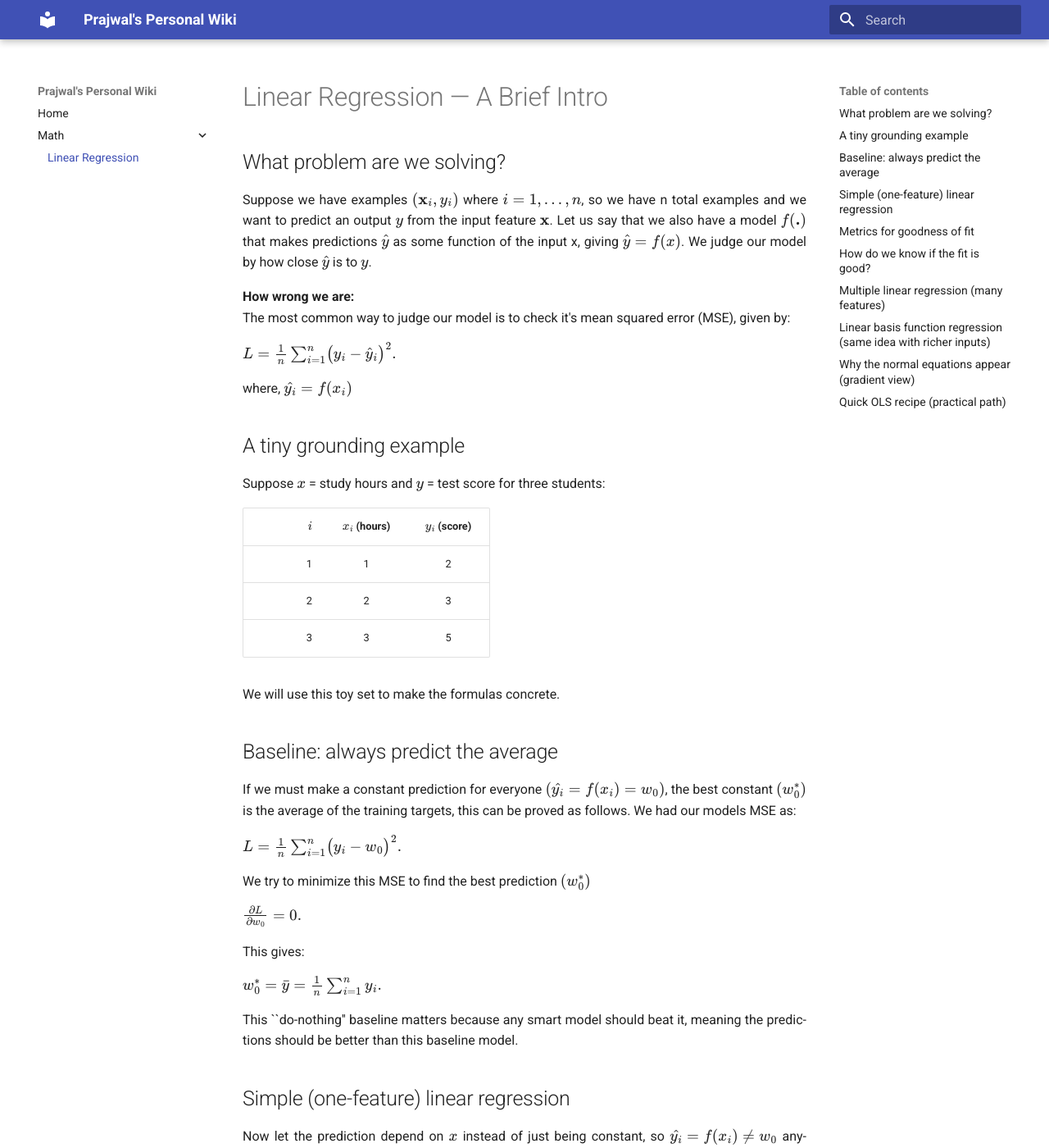
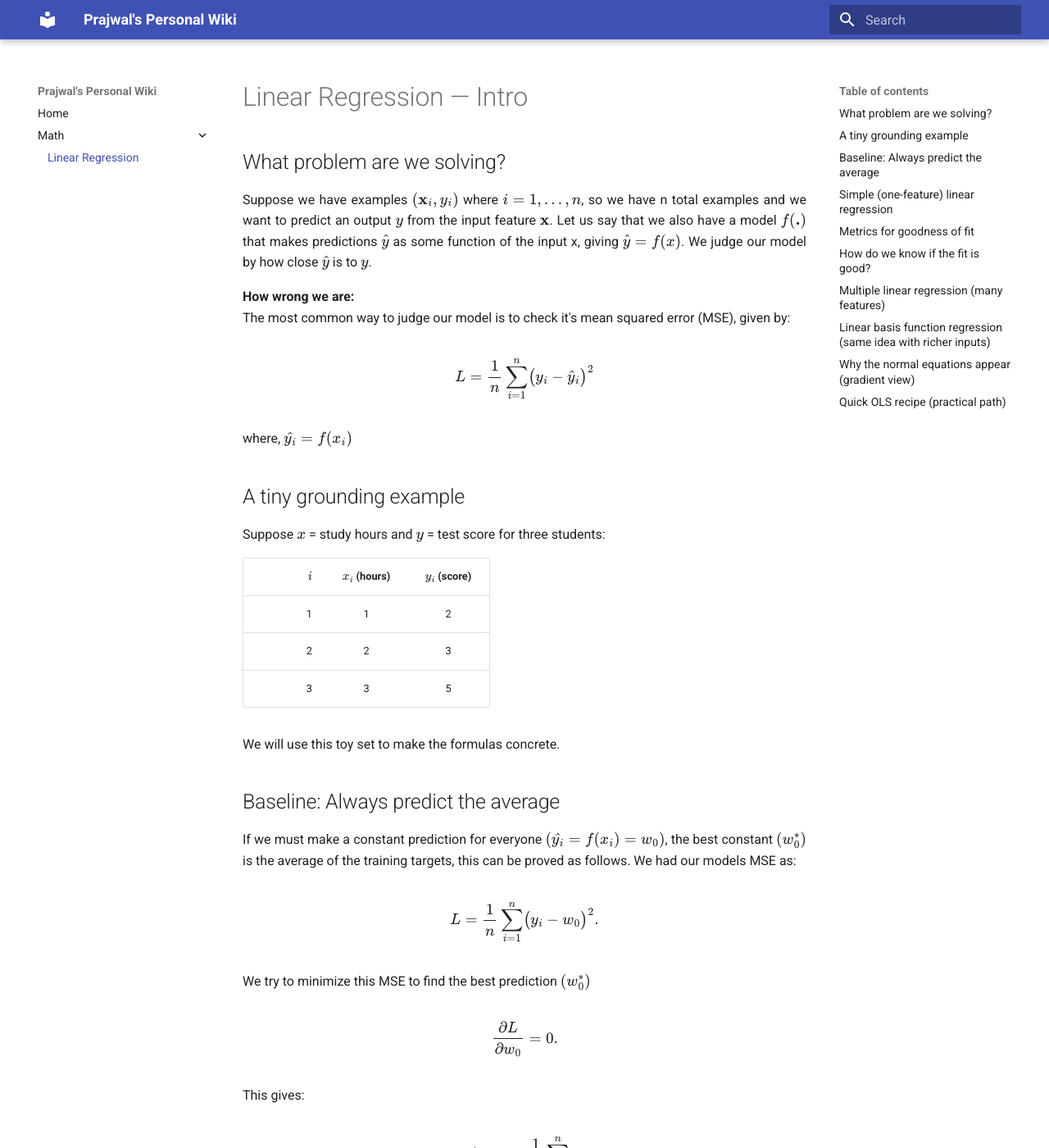
Before and after one commit to pj1911/my-wiki, an MkDocs documentation site: the page built from docs/linearRegression.md, in a window 1280 px wide and 1400 px high. Shown: the whole window at 82% size. Built offline with MkDocs 1.6.1 and Material for MkDocs 9.7.7, drawn with Linux system fonts in a browser that asks for light colours.

Commit message:
Update linearRegression.md

```diff
--- a/docs/linearRegression.md
+++ b/docs/linearRegression.md
@@ -1,4 +1,4 @@
-# Linear Regression — A Brief Intro
+# Linear Regression — Intro
 
 ## What problem are we solving?
 
@@ -7,9 +7,9 @@ Suppose we have examples \((\mathbf{x}_i, y_i)\) where \(i = 1,...,n\), so we ha
 **How wrong we are:**
 The most common way to judge our model is to check it's mean squared error (MSE), given by:
 
-\(
-L=\frac{1}{n}\sum_{i=1}^n \bigl(y_i-\hat y_i\bigr)^2.
-\)
+$$
+L=\frac{1}{n}\sum_{i=1}^n \bigl(y_i-\hat y_i\bigr)^2
+$$
 
 where, \(\hat{y_i} = f(x_i)\)
 
@@ -25,25 +25,25 @@ Suppose \(x\) = study hours and \(y\) = test score for three students:
 
 We will use this toy set to make the formulas concrete.
 
-## Baseline: always predict the average
+## Baseline: Always predict the average
 
 If we must make a constant prediction for everyone \((\hat{y_i} =f(x_i) =w_0)\), the best constant \((w_0^*)\) is the average of the training targets, this can be proved as follows. We had our models MSE as:
 
-\(
+$$
 L=\frac{1}{n}\sum_{i=1}^n \bigl(y_i-w_0\bigr)^2.
-\)
+$$
 
 We try to minimize this MSE to find the best prediction \((w_0^*)\)
 
-\(
+$$
 \frac{\partial L}{\partial w_0}=0.
-\)
+$$
 
 This gives:
 
-\(
+$$
 w_0^*=\bar y=\frac{1}{n}\sum_{i=1}^n y_i.
-\)
+$$
 
 This ``do-nothing'' baseline matters because any smart model should beat it, meaning the predictions should be better than this baseline model.
 
@@ -51,68 +51,68 @@ This ``do-nothing'' baseline matters because any smart model should beat it, mea
 
 Now let the prediction depend on \(x\) instead of just being constant, so \(\hat{y_i} =f(x_i) \neq w_0\) anymore, but:
 
-\(
+$$
 \hat y_i = w_0 + w_1 x_i
-\)
+$$
 
 We can then define the error for each sample i as: \(e_i = y_i-\hat y_i\). Then we can write \(y_i = \hat y_i + e_i\). This means the error term captures everything from the reality that the model cannot.
 
 **Optimal Parameters \(w_0^*\) and \( w_1^*\):**
 We can write the MSE in this case as:
 
-\(
+$$
 L=\frac{1}{n}\sum_{i=1}^n \bigl(y_i-w_0-w_1x_i\bigr)^2.
-\)
+$$
 
 Minimizing MSE gives the ordinary least squares (OLS) solution
 
-\(
+$$
 w_1^*=\frac{\sum (x_i-\bar x)(y_i-\bar y)}{\sum (x_i-\bar x)^2}
 =\frac{\sigma_{xy}}{\sigma_x^2}
 = r_{xy}\frac{\sigma_y}{\sigma_x},
 \qquad
 w_0^*=\bar y-w_1^*\bar x,
-\)
+$$
 
 where,
 
-\(
+$$
 \bar x=\frac{1}{n}\sum x_i,\quad
 \sigma_x^2=\frac{1}{n}\sum (x_i-\bar x)^2,\quad
 \sigma_{xy}=\frac{1}{n}\sum (x_i-\bar x)(y_i-\bar y),\quad
 r_{xy}=\frac{\sigma_{xy}}{\sigma_x\sigma_y}.
-\)
+$$
 
 ## Metrics for goodness of fit
 
 We know the residuals \(e_i=y_i-\hat y_i\) with \(\hat y_i=w_0+w_1x_i\), and their (biased) variance is given by:
 
-\(
+$$
 \sigma_e^2=\frac{1}{n}\sum_{i=1}^n e_i^2.
-\)
+$$
 
 We call it \emph{biased} because it divides by \(n\). The \emph{unbiased} version (simple regression with intercept) is:
 
-\(
+$$
 s_e^2=\frac{1}{n-2}\sum_{i=1}^n e_i^2.
-\)
+$$
 
 Start from the least squares objective:
 
-\(
+$$
 L(w_0,w_1)=\sum_{i=1}^n\bigl(y_i-w_0-w_1x_i\bigr)^2.
-\)
+$$
 
 Set the partial derivatives to zero:
 
-\(
+$$
 \frac{\partial S}{\partial w_0}=-2\sum (y_i-w_0-w_1x_i)=0,\qquad
 \frac{\partial S}{\partial w_1}=-2\sum x_i(y_i-w_0-w_1x_i)=0.
-\)
+$$
 
 These two equations give the normal equations
 
-\(
+$$
 \sum e_i=0
 \ \Rightarrow\
 w_0=\bar y - w_1\bar x,
@@ -120,58 +120,58 @@ w_0=\bar y - w_1\bar x,
 \sum x_ie_i=0
 \ \Rightarrow\
 w_1=\frac{\sum (x_i-\bar x)(y_i-\bar y)}{\sum (x_i-\bar x)^2}.
-\)
+$$
 
 Define the basic sums
 
-\(
+$$
 S_{xx}=\sum (x_i-\bar x)^2,\quad
 S_{yy}=\sum (y_i-\bar y)^2,\quad
 S_{xy}=\sum (x_i-\bar x)(y_i-\bar y),
-\)
+$$
 
 so \(w_1=S_{xy}/S_{xx}\) and \(w_0=\bar y-w_1\bar x\). Substituting \(w_0\) we get:
 
-\(
+$$
 e_i
 = y_i - w_0 - w_1x_i
 = (y_i-\bar y) - w_1(x_i-\bar x).
-\)
+$$
 
 Therefore the (biased) residual variance times \(n\) (i.e., SSE) is
 
-\(
+$$
 \sum e_i^2
 =\sum\bigl[(y_i-\bar y)-w_1(x_i-\bar x)\bigr]^2
 = S_{yy} - 2w_1 S_{xy} + w_1^2 S_{xx}.
-\)
+$$
 
 Substitute \(w_1=S_{xy}/S_{xx}\) and simplify:
 
-\(
+$$
 \sum e_i^2
 = S_{yy} - 2\frac{S_{xy}^2}{S_{xx}} + \frac{S_{xy}^2}{S_{xx}}
 = S_{yy} - \frac{S_{xy}^2}{S_{xx}}.
-\)
+$$
 
 Divide by \(n\) to match the ``population'' convention used for \(\sigma_e^2\):
 
-\(
+$$
 \sigma_e^2
 = \frac{1}{n}\sum e_i^2
 = \frac{S_{yy}}{n} - \frac{S_{xy}^2}{n\,S_{xx}}
 = \sigma_y^2 - \frac{\sigma_{xy}^2}{\sigma_x^2}.
-\)
+$$
 
 Finally, define \(R^2=1-\dfrac{\text{SSE}}{\text{SST}}=1-\dfrac{\sum e_i^2}{\sum (y_i-\bar y)^2}\) to get
 
-\(
+$$
 R^2
 = 1-\frac{S_{yy}-\frac{S_{xy}^2}{S_{xx}}}{S_{yy}}
 = \frac{S_{xy}^2}{S_{xx}\,S_{yy}}
 = \frac{\sigma_{xy}^2}{\sigma_x^2\,\sigma_y^2}
 = r_{xy}^2.
-\)
+$$
 
 ## How do we know if the fit is good?
 
@@ -187,29 +187,29 @@ R^2
 
 When we have multiple input features \((d)\) per example, stack them in a matrix:
 
-\(
+$$
 \mathbf{X}\in\mathbb{R}^{n\times d} \quad
 \mathbf{y}\in\mathbb{R}^{n},\quad
 \mathbf{A}=\bigl[\mathbf{1}\ \ \mathbf{X}\bigr]\in\mathbb{R}^{n\times(d+1)}.
-\)
+$$
 
 For each sample we have:
 
-\(
+$$
 \hat{y_i} = w_0 + w_1x_{i,1} + \cdots + w_dx_{i,d}
-\)
+$$
 
 Then the model can be written as :
 
-\(
+$$
 \hat{\mathbf{y}}=\mathbf{A}\mathbf{w},
-\)
+$$
 
 Then minimizing gives the solution \(w^*\) as:
 
-\(
+$$
 \mathbf{w}^*=(\mathbf{A}^\top\mathbf{A})^{-1}\mathbf{A}^\top\mathbf{y}.
-\)
+$$
 
 Each coefficient now means: \emph{change in \(y\) for a one-unit change in that feature, holding the other included features fixed.}
 
@@ -217,27 +217,27 @@ Each coefficient now means: \emph{change in \(y\) for a one-unit change in that
 
 The assumption that the output is a linear function of the input features is very restrictive. Instead, we can consider them to be linear combinations of fixed non-linear functions. Therefore, instead of feeding raw features, we can feed any fixed transformations: polynomials, splines, one-hot bins, etc.
 
-\(
+$$
 \hat y_i=\sum_{j=0}^{p} w_j\,\phi_j(\mathbf{x}_i)
 = \mathbf{w}^\top\boldsymbol{\phi}(\mathbf{x}_i),\qquad \phi_0(\cdot)=1.
-\)
+$$
 
 In matrix form,
 
-\(
+$$
 \boldsymbol{\Phi}=
 \begin{bmatrix}
 \phi_0(\mathbf{x}_1)&\cdots&\phi_p(\mathbf{x}_1)\\
 \vdots&\ddots&\vdots\\
 \phi_0(\mathbf{x}_n)&\cdots&\phi_p(\mathbf{x}_n)
 \end{bmatrix},
-\)
+$$
 
 Again, minimizing gives:
 
-\(
+$$
 \mathbf{w}^*=(\boldsymbol{\Phi}^\top\boldsymbol{\Phi})^{-1}\boldsymbol{\Phi}^\top\mathbf{y}
-\)
+$$
 
 Same solver, just a different design matrix.
 
@@ -245,18 +245,18 @@ Same solver, just a different design matrix.
 
 Write the loss as a clean quadratic:
 
-\(
+$$
 L(\mathbf{w})=\tfrac12\|\mathbf{y}-\mathbf{B}\mathbf{w}\|_2^2,\quad
 \mathbf{B}\in\{\mathbf{A},\boldsymbol{\Phi}\}.
-\)
+$$
 
 Setting the gradient to zero:
 
-\(
+$$
 \nabla L(\mathbf{w})=-\mathbf{B}^\top(\mathbf{y}-\mathbf{B}\mathbf{w})=0
 \ \Rightarrow\
 \mathbf{B}^\top\mathbf{B}\,\mathbf{w}=\mathbf{B}^\top\mathbf{y}.
-\)
+$$
 
 That linear system \emph{is} the normal equations above.
 
```
